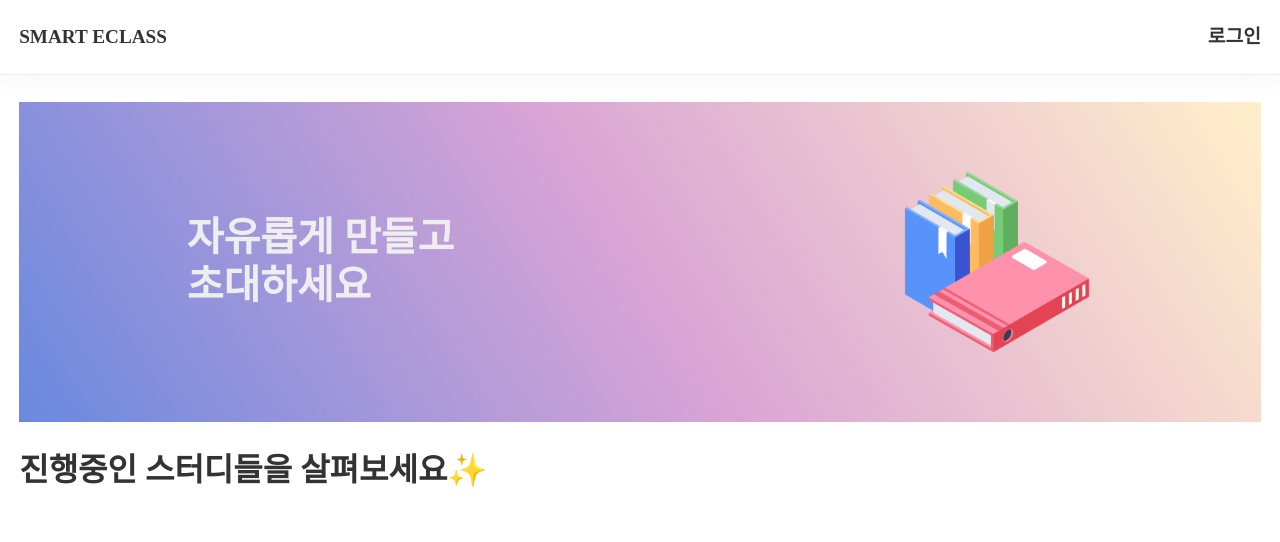
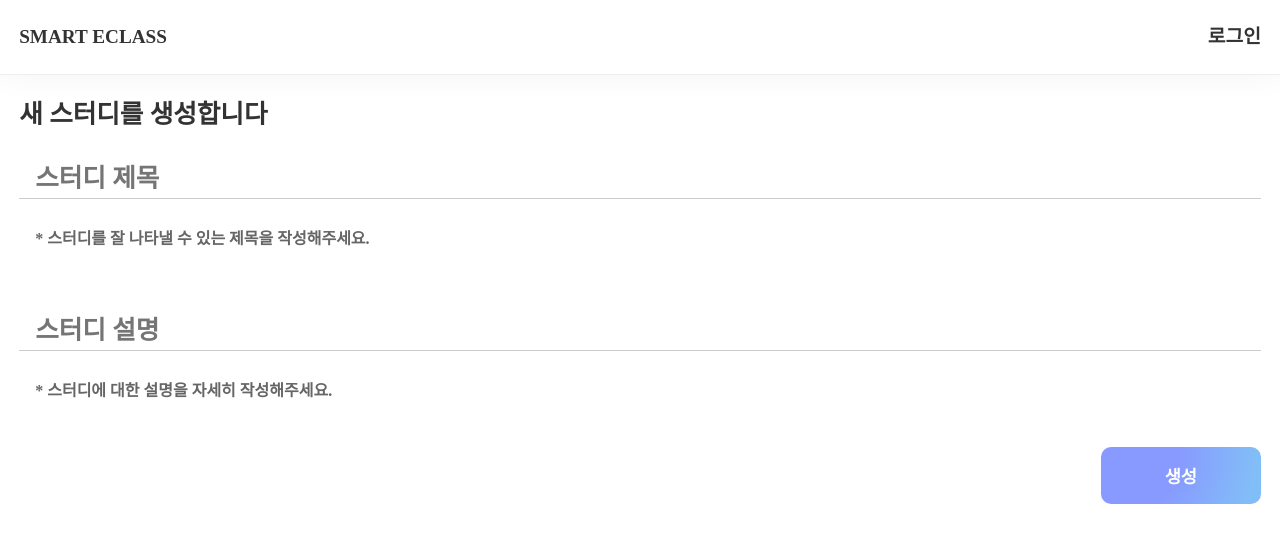
Before and after one commit to usageness/smart-eclass, a React app in the folder frontend/: page /NewStudy in a window 1280 px wide. Shown: the top 542 px of the page. Built offline with nearby package versions, Linux system fonts and the light colour scheme; no server answers; a web font is replaced by a local one.

Commit message:
feat: 새 study 생성 기능 구현

```diff
--- a/frontend/src/App.tsx
+++ b/frontend/src/App.tsx
@@ -1,6 +1,7 @@
 import Layouts from 'components/Layouts';
 import Login from 'pages/Login';
 import Main from 'pages/Main';
+import NewStudy from 'pages/NewStudy';
 import Signup from 'pages/Signup';
 import Study from 'pages/Study';
 import StudyController from 'pages/StudyController';
@@ -22,6 +23,7 @@ function App() {
               <Route index element={<Study />} />
               <Route path=":id" element={<StudyController />} />
             </Route>
+            <Route path="/NewStudy" element={<NewStudy />} />
             <Route path="*" element={<Main />} />
           </Routes>
         </Layouts>
--- a/frontend/src/apis/request/study.ts
+++ b/frontend/src/apis/request/study.ts
@@ -44,6 +44,15 @@ const requestAddStudyChapter = (
     .then(res => res.data);
 };
 
+const requestCreateStudy = (
+  studyname: string,
+  introduction: string,
+): Promise<study> => {
+  return axiosWithAccessToken
+    .post(`/study`, { studyname, introduction })
+    .then(res => res.data);
+};
+
 export {
   requestAllStudy,
   requestStudy,
@@ -52,4 +61,5 @@ export {
   requestModifyStudyContents,
   requestAddStudyContents,
   requestAddStudyChapter,
+  requestCreateStudy,
 };
--- /dev/null
+++ b/frontend/src/pages/NewStudy/index.tsx
@@ -0,0 +1,52 @@
+import * as S from './styles';
+import { useEffect, useState } from 'react';
+import { requestCreateStudy } from 'apis/request/study';
+
+function NewStudy() {
+  const [title, setTitle] = useState('');
+  const [description, setdDescription] = useState('');
+
+  const createStudy = (title: string, description: string) => {
+    requestCreateStudy(title, description)
+      .then(() => {
+        alert('스터디가 생성되었습니다.');
+        location.href = '/';
+      })
+      .catch(error => {
+        alert(error.response.data.message);
+      });
+  };
+
+  useEffect(() => {}, []);
+
+  return (
+    <>
+      <S.Container>
+        <S.Title>새 스터디를 생성합니다</S.Title>
+        <S.Input
+          type="text"
+          placeholder="스터디 제목"
+          value={title}
+          onChange={e => setTitle(e.currentTarget.value)}
+        />
+        <S.Description>
+          * 스터디를 잘 나타낼 수 있는 제목을 작성해주세요.
+        </S.Description>
+        <S.Input
+          type="text"
+          placeholder="스터디 설명"
+          value={description}
+          onChange={e => setdDescription(e.currentTarget.value)}
+        />
+        <S.Description>
+          * 스터디에 대한 설명을 자세히 작성해주세요.
+        </S.Description>
+        <S.CreateStudyButton onClick={() => createStudy(title, description)}>
+          생성
+        </S.CreateStudyButton>
+      </S.Container>
+    </>
+  );
+}
+
+export default NewStudy;
--- /dev/null
+++ b/frontend/src/pages/NewStudy/styles.ts
@@ -0,0 +1,67 @@
+import styled from 'styled-components';
+
+const Container = styled.div`
+  display: flex;
+  flex-direction: column;
+  align-items: flex-end;
+  gap: 1rem;
+
+  max-width: 1400px;
+
+  color: #333333;
+  font-size: 1rem;
+  font-weight: bold;
+
+  margin: auto;
+  padding: 1.7rem 1.2rem;
+`;
+
+const Title = styled.h2`
+  width: 100%;
+  font-size: 1.6rem;
+`;
+
+const Input = styled.input`
+  width: 100%;
+
+  font-size: 1.6rem;
+  line-height: 1.6rem;
+  font-weight: bold;
+
+  border: none;
+  border-bottom: 1px solid #cccccc;
+  border-radius: 0;
+
+  margin: 1rem 0;
+
+  &:focus {
+    border-bottom: 1px solid #666666;
+  }
+`;
+
+const Description = styled.p`
+  width: 100%;
+  color: #666666;
+
+  padding-left: 1rem;
+  margin-bottom: 2rem;
+`;
+
+const CreateStudyButton = styled.button`
+  color: #ffffff;
+  font-weight: bold;
+  font-size: 1.1rem;
+
+  width: 10rem;
+
+  padding: 1rem;
+
+  border-radius: 10px;
+  background: radial-gradient(
+    circle farthest-corner at 10% 10%,
+    rgba(123, 142, 255, 0.9) 40%,
+    rgba(116, 182, 247, 0.9) 90%
+  );
+`;
+
+export { Container, Title, Input, Description, CreateStudyButton };
--- a/frontend/src/pages/Study/index.tsx
+++ b/frontend/src/pages/Study/index.tsx
@@ -3,6 +3,7 @@ import StudyList from 'components/StudyList';
 import { requestStudy } from 'apis/request/study';
 import { useEffect, useState } from 'react';
 import { studyList } from 'types/study';
+import { Link } from 'react-router-dom';
 
 function Study() {
   const [studyList, setStudyList] = useState<null | studyList>(null);
@@ -25,7 +26,13 @@ function Study() {
     <>
       {studyList ? (
         <S.Container>
-          <S.Title>진행하는 스터디</S.Title>
+          <S.FlexLine>
+            <S.Title>진행하는 스터디</S.Title>
+            <Link to={`/NewStudy`}>
+              <S.CreateStudyButton>새 스터디 생성</S.CreateStudyButton>
+            </Link>
+          </S.FlexLine>
+
           <StudyList data={studyList.teacher} />
           <S.Title>참여한 스터디</S.Title>
           <StudyList data={studyList.students} />
--- a/frontend/src/pages/Study/styles.ts
+++ b/frontend/src/pages/Study/styles.ts
@@ -67,10 +67,42 @@ const NoticeDiv = styled.div`
   height: 100%;
 `;
 
+const FlexLine = styled.div`
+  display: flex;
+  justify-content: space-between;
+`;
+
 const Title = styled.h2`
   font-size: 2rem;
   font-weight: bold;
 
   margin-top: 1rem;
 `;
-export { Container, Notice, SampleNotice, NoticeText, NoticeDiv, Title };
+
+const CreateStudyButton = styled.button`
+  color: #ffffff;
+  font-weight: bold;
+  font-size: 1.1rem;
+
+  width: 10rem;
+
+  padding: 1rem;
+
+  border-radius: 10px;
+  background: radial-gradient(
+    circle farthest-corner at 10% 10%,
+    rgba(123, 142, 255, 0.9) 40%,
+    rgba(116, 182, 247, 0.9) 90%
+  );
+`;
+
+export {
+  Container,
+  Notice,
+  SampleNotice,
+  NoticeText,
+  NoticeDiv,
+  FlexLine,
+  Title,
+  CreateStudyButton,
+};
```
